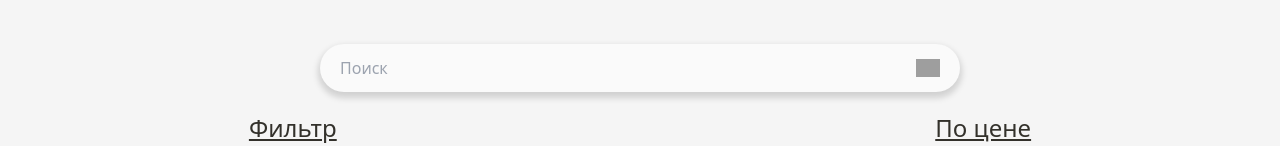
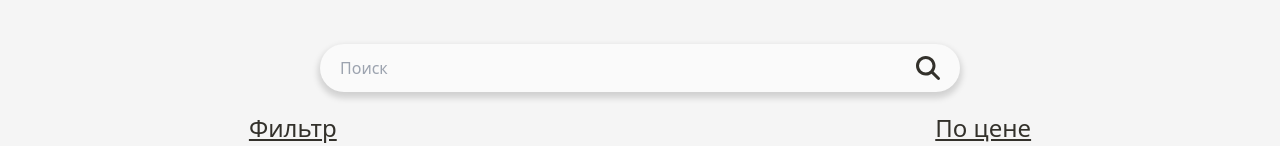
Before and after one commit to sidorenko-d-web/lifefarm, a React (Vite) app in the folder client/: page / in a window 1280 px wide. Shown: the part 148-294 px from the top of the page. Built offline with nearby package versions, Linux system fonts and the light colour scheme; no server answers; grey boxes are pictures that could not be loaded.

Commit message:
fix router for vercel deploy. Fixed icon for search bar

```diff
--- a/client/src/components/index.jsx
+++ b/client/src/components/index.jsx
@@ -65,7 +65,7 @@ const Index = () => {
             id="global-search"
           />
           <button className="w-6" type="submit" htmlFor="global-search">
-            <img src="/magnifying-glass-solid.svg" alt="" />
+            <img src="/icons/magnifying-glass-solid.svg" alt="" />
           </button>
         </form>
         {/* catalog controls */}
```
Also changed, not shown: client/vercel.json (added), 1 other file (tests, documents, lock files or other folders).
